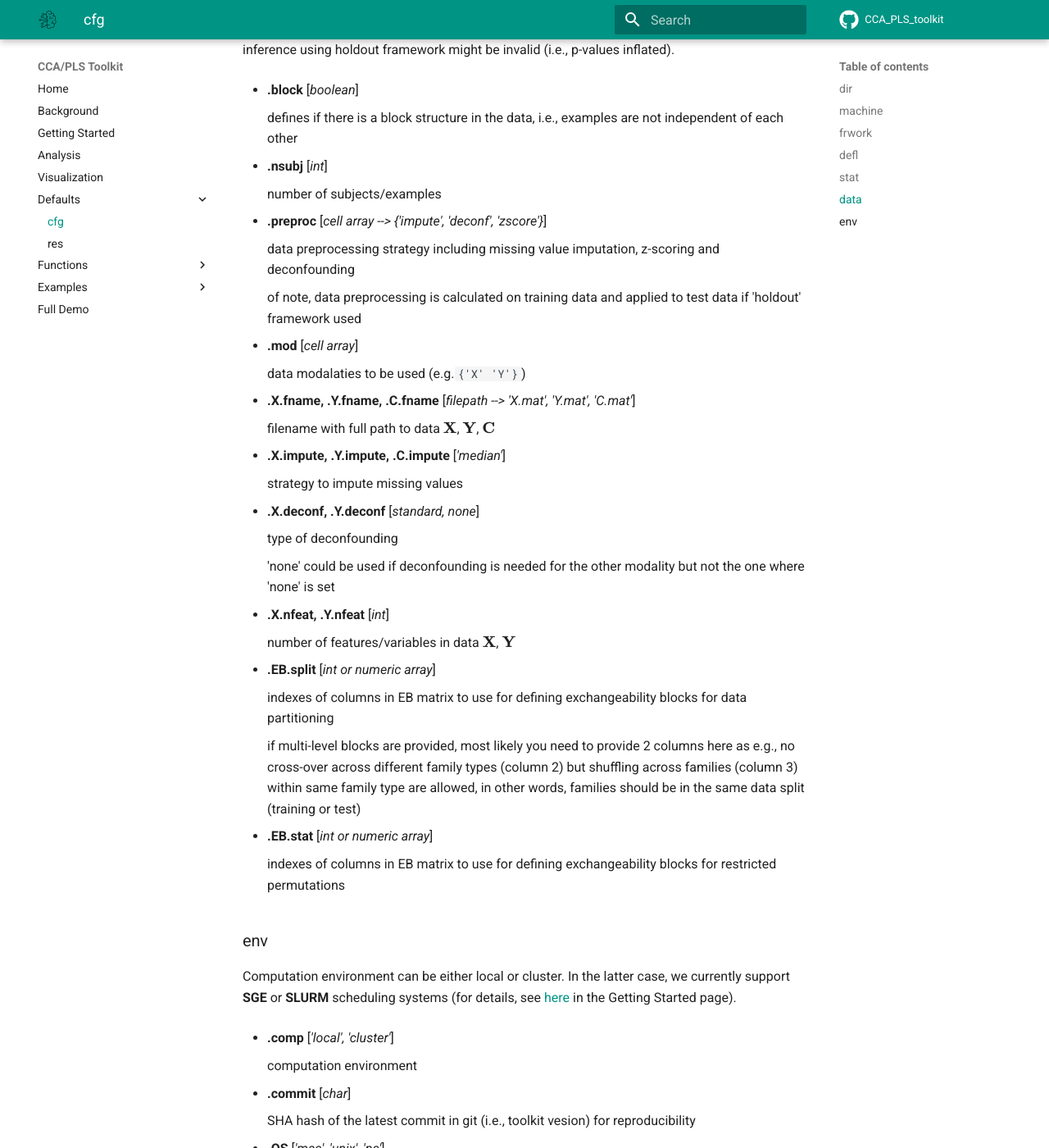
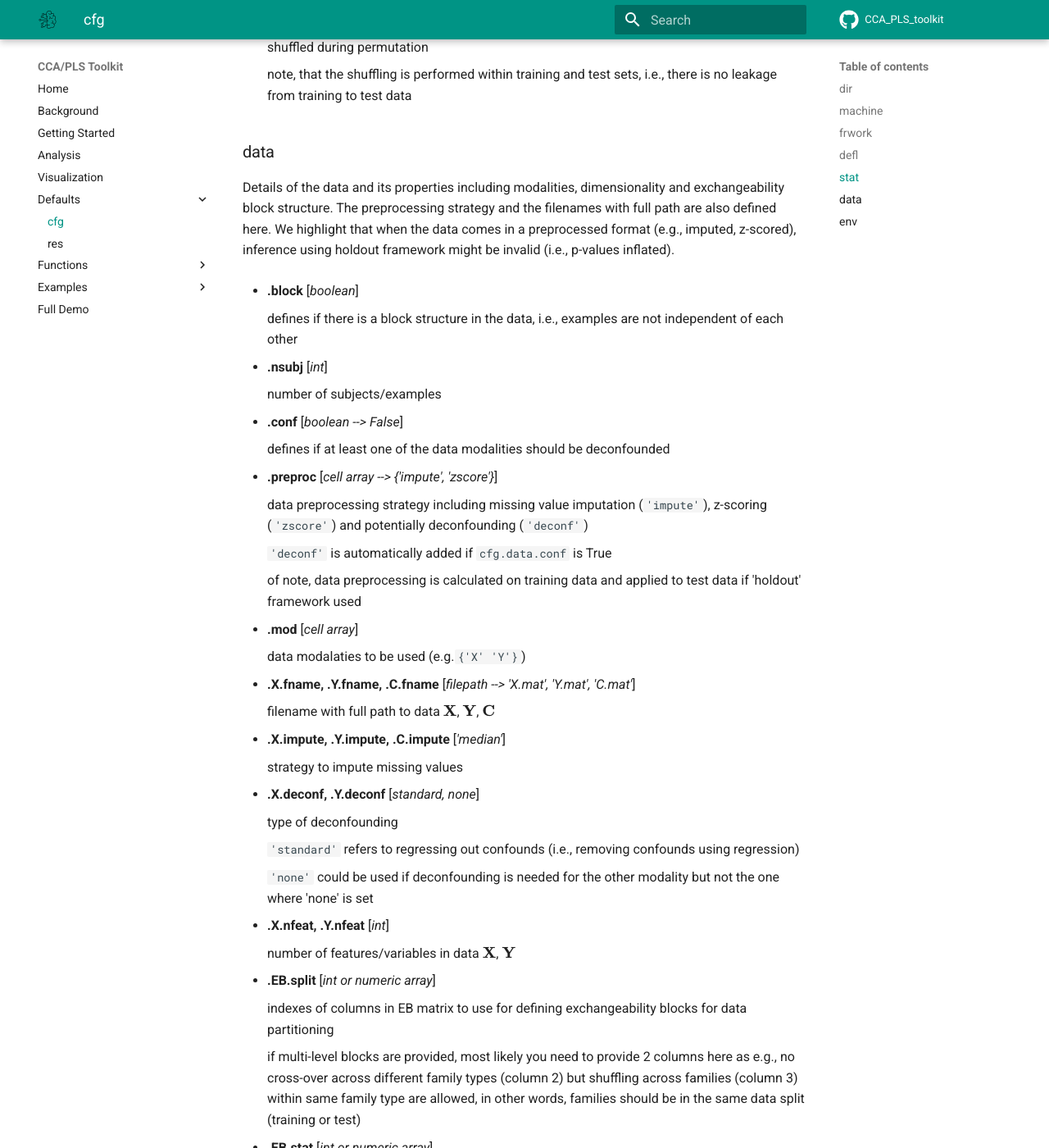
Before and after one commit to anaston/cca_pls_toolkit, an MkDocs documentation site: the page built from documentation/docs/cfg.md, in a window 1280 px wide and 1400 px high, scrolled down 7060 px. Shown: the whole window at 82% size. Built offline with MkDocs 1.6.1 and Material for MkDocs 9.7.7, drawn with Linux system fonts in a browser that asks for light colours; comment, search, counter and statistics services are not loaded; some of the changed text lies outside the part shown.

Commit message:
Revise descriptions in cfg.data and cfg.machine settings in documentation

```diff
--- a/documentation/docs/cfg.md
+++ b/documentation/docs/cfg.md
@@ -5,19 +5,19 @@
 
 *   **.project** [*path*]
 
-    full path to your project, such as 'PATH/TO/YOUR/PROJECT'
+    full path to your project, such as `'PATH/TO/YOUR/PROJECT'`
 
 *   **.frwork** [*path*]
 
     full path to your specific framework, such as
-    'PATH/TO/YOUR/PROJECT/framework/ANALYSIS_NAME'
+    `'PATH/TO/YOUR/PROJECT/framework/ANALYSIS_NAME'`
 
     analysis name is generated from machine name and framework settings, for instance, an SPLS analysis with a single holdout set (20% of the data) and 10 validation sets (20% of the optimization set) and `cfg.frwork.flag = '_TEST'` will generate the `spls_holdout1-0.20_subsamp10-0.20_TEST` folder
 
 *   **.load** [*path*]
 
     full path to your processed data, such as
-    'PATH/TO/YOUR/PROJECT/framework/ANALYSIS_NAME/load'
+    `'PATH/TO/YOUR/PROJECT/framework/ANALYSIS_NAME/load'`
 
     it possibly includes a `preproc` folder with the results of the preprocessing (e.g., mean, std of the features and the beta coefficients from the deconfounding) and an `svd` folder with the SVD results for computational efficiency of [CCA](../background/#canonical-correlation-analysis-cca), [PCA-CCA](../background/#cca-with-pca-dimensionality-reduction-pca-cca) and [RCCA](../background/#regularized-cca-rcca)
 
@@ -131,9 +131,11 @@
 
     number of values in the range of hyperparameters for principal components of $\mathbf{X}$ and $\mathbf{Y}$ (for details, see `cfg.machine.param.PCAx` and `cfg.machine.param.PCAy` above)
 
-*   **.param.VARx, .param.VARy** [*int --> 0.99*]
+*   **.param.VARx, .param.VARy** [*int*]
 
     variance of data kept in the principal components during the SVD step of [CCA](../background/#canonical-correlation-analysis-cca), [PCA-CCA](../background/#cca-with-pca-dimensionality-reduction-pca-cca) or [RCCA](../background/#regularized-cca-rcca)
+
+    note that if variance is not sufficiently large, only very few (even 0 or 1) variables might be only kept
 
     if not provided, the function generates a linearly scaled numeric array based on the following equation, for instance, for $\mathbf{X}$:
 $$
@@ -159,9 +161,17 @@
 
     variance of $\mathbf{X}$ kept during the SVD step of [CCA](../background/#canonical-correlation-analysis-cca), [PCA-CCA](../background/#cca-with-pca-dimensionality-reduction-pca-cca) or [RCCA](../background/#regularized-cca-rcca)
 
+    default is 1 for [CCA](../background/#canonical-correlation-analysis-cca) and 0.99 for [RCCA](../background/#regularized-cca-rcca)
+
+    note that if variance is not sufficiently large, only very few (even 0 or 1) variables might be only kept
+
 *   **.svd.vary** [*float*]
 
     variance of $\mathbf{Y}$ kept during the SVD step of [CCA](../background/#canonical-correlation-analysis-cca), [PCA-CCA](../background/#cca-with-pca-dimensionality-reduction-pca-cca) or [RCCA](../background/#regularized-cca-rcca)
+
+    default is 1 for [CCA](../background/#canonical-correlation-analysis-cca) and 0.99 for [RCCA](../background/#regularized-cca-rcca)
+
+    note that if variance is not sufficiently large, only very few (even 0 or 1) variables might be only kept, i.e., for models with 1 output variable `cfg.machine.svd.vary = 1` should be used
 
 *   **.spls.tol** [*int --> 1e-5*]
 
@@ -272,10 +282,16 @@
 
     number of subjects/examples
 
-*   **.preproc** [*cell array --> {'impute', 'deconf', 'zscore'}*]
+*   **.conf** [*boolean --> False*]
 
-    data preprocessing strategy including missing value imputation,
-    z-scoring and deconfounding
+    defines if at least one of the data modalities should be deconfounded
+
+*   **.preproc** [*cell array --> {'impute', 'zscore'}*]
+
+    data preprocessing strategy including missing value imputation (`'impute'`),
+    z-scoring (`'zscore'`) and potentially deconfounding (`'deconf'`)
+
+    `'deconf'` is automatically added if `cfg.data.conf` is True
 
     of note, data preprocessing is calculated on training data and applied
     to test data if 'holdout' framework used
@@ -296,7 +312,9 @@
 
     type of deconfounding
 
-    'none' could be used if deconfounding is needed for the other modality
+    `'standard'` refers to regressing out confounds (i.e., removing confounds using regression)
+
+    `'none'` could be used if deconfounding is needed for the other modality
     but not the one where 'none' is set
 
 *   **.X.nfeat, .Y.nfeat** [*int*]
```
Also changed, not shown: other parts of documentation/docs/cfg.md (+4 -4 lines), documentation/docs/res.md (+3 -3 lines).
